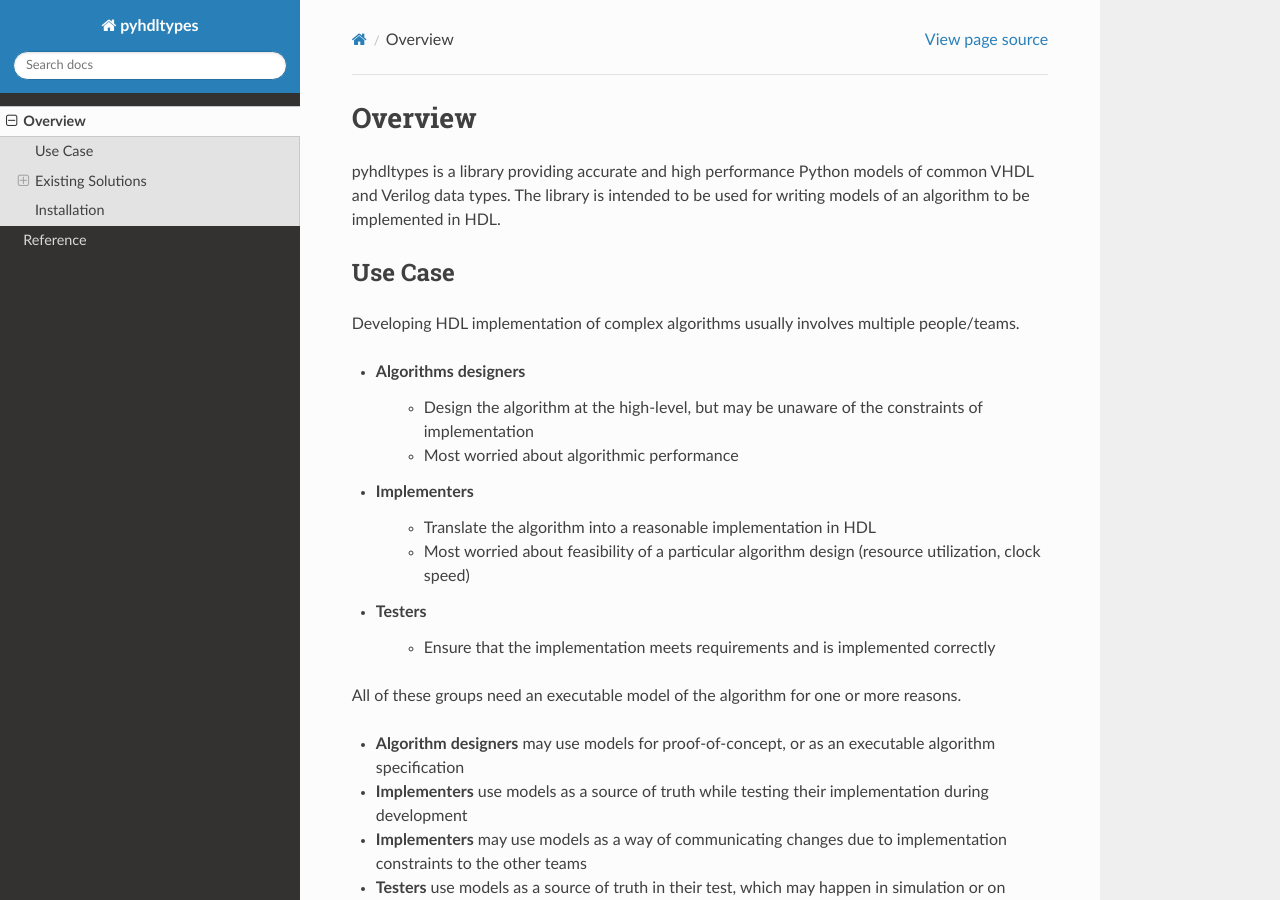
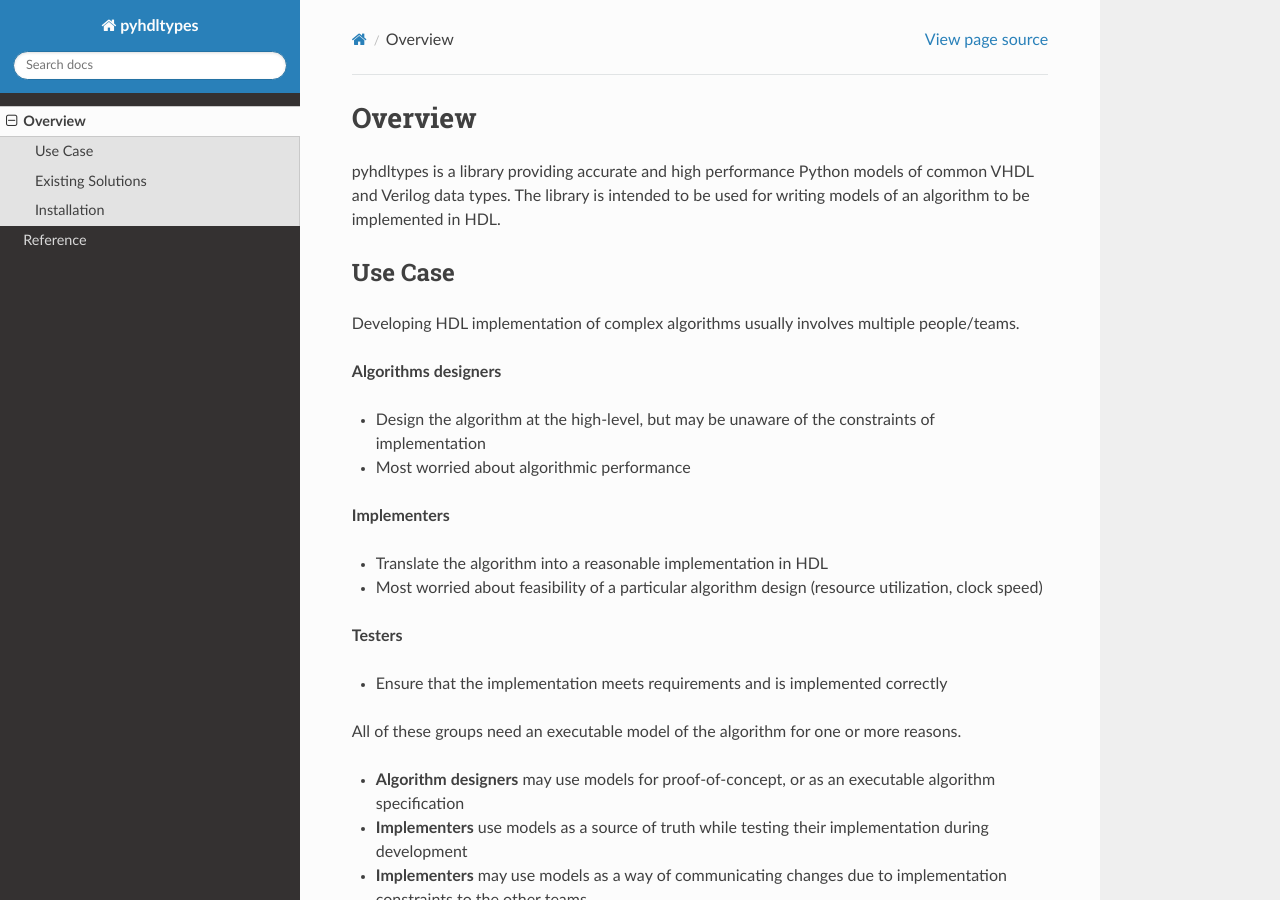
Before and after one commit to ktbarrett/pyhdltypes, a Sphinx documentation site: the page built from docs/index.rst, in a window 1280 px wide and 900 px high. Built offline with Sphinx 7.4.7 and the Read the Docs theme 2.0.0, drawn with Linux system fonts in a browser that asks for light colours.

Commit message:
Fix broken rendering on RTD

```diff
--- a/docs/index.rst
+++ b/docs/index.rst
@@ -10,14 +10,19 @@ Use Case
 
 Developing HDL implementation of complex algorithms usually involves multiple people/teams.
 
-* Algorithms designers
-   * Design the algorithm at the high-level, but may be unaware of the constraints of implementation
-   * Most worried about algorithmic performance
-* Implementers
-   * Translate the algorithm into a reasonable implementation in HDL
-   * Most worried about feasibility of a particular algorithm design (resource utilization, clock speed)
-* Testers
-   * Ensure that the implementation meets requirements and is implemented correctly
+**Algorithms designers**
+
+* Design the algorithm at the high-level, but may be unaware of the constraints of implementation
+* Most worried about algorithmic performance
+
+**Implementers**
+
+* Translate the algorithm into a reasonable implementation in HDL
+* Most worried about feasibility of a particular algorithm design (resource utilization, clock speed)
+
+**Testers**
+
+* Ensure that the implementation meets requirements and is implemented correctly
 
 All of these groups need an executable model of the algorithm for one or more reasons.
 
@@ -38,8 +43,7 @@ However, each group has different priorities when it comes to the model.
 Existing Solutions
 ==================
 
-MATLAB
-~~~~~~
+**MATLAB**
 
 * Very easy to prototype algorithms with.
 * MATLAB has `some` capability for modeling hardware (e.g. Simulink and/or the fixed point toolkit).
@@ -47,8 +51,7 @@ MATLAB
 * If written improperly, it can be rather slow to execute.
 * MATLAB is reasonably familiar with many groups.
 
-C++ and SystemC
-~~~~~~~~~~~~~~~
+**C++ and SystemC**
 
 * Can execute fast.
 * Not as easy to prototype with as other solutions.
@@ -57,8 +60,7 @@ C++ and SystemC
 * SystemC has overall less familiarity with non-EDA-adjacent groups.
 * C++ is less familiar with many groups.
 
-Python
-~~~~~~
+**Python**
 
 * Can execute fast using C/C++ extensions (e.g. numpy) or compilation (e.g. Cython, Nuitka).
 * C++ extensions are fairly easy (thanks to pybind11).
--- a/docs/requirements.txt
+++ b/docs/requirements.txt
@@ -1,3 +1,4 @@
-sphinx
+sphinx  ~= 4.0
 sphinx-rtd-theme
 sphinxcontrib-spelling
+docutils == 0.16  # bug in RTD requires we pin this
```
